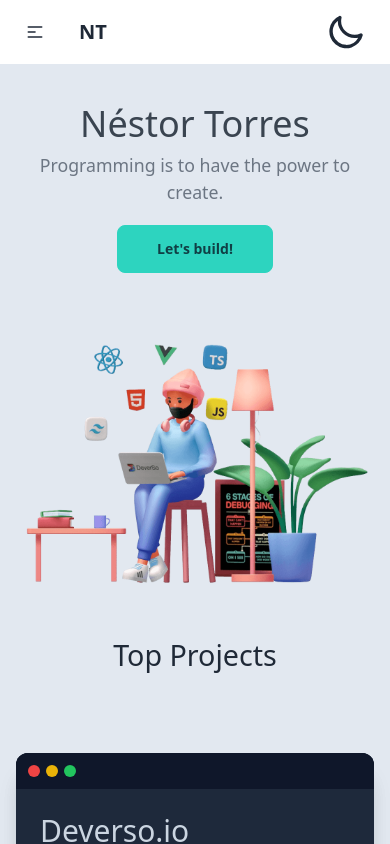
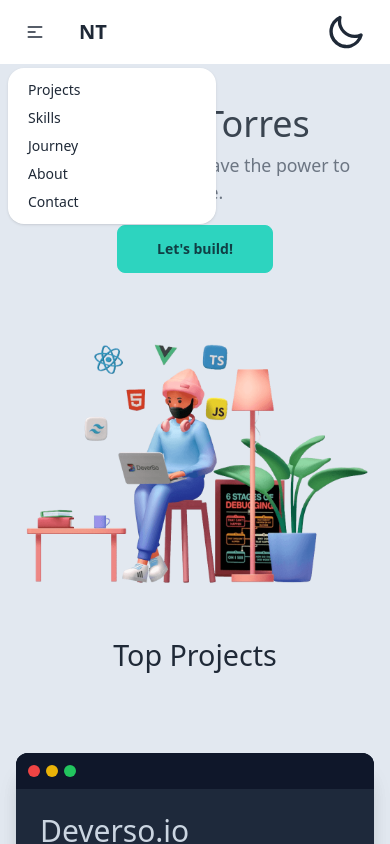
Before and after one commit to Personal-nt/myWebDevPage, a React (Vite) app: page / in a window 390 px wide. Both pictures are taken after a click on the button 35 px from the left and 32 px from the top of the page. Shown: the top 844 px of the page. Built offline with nearby package versions, Linux system fonts and the light colour scheme.

Commit message:
navbar collapse test on mobile

```diff
--- a/src/components/NavBar.tsx
+++ b/src/components/NavBar.tsx
@@ -1,23 +1,27 @@
 import { Link } from 'react-router-dom'
 import DarkModeSwitcher from './DarkModeSwitcher'
 import { HashLink } from 'react-router-hash-link'
-import { useState } from 'react'
+import { useState } from 'react';
 
 const NavBar = () => {
-    const [isOpen, setIsOpen] = useState(false)
+    const [dropdownOpen, setDropdownOpen] = useState(true);
 
     const toggleDropdown = () => {
-        setIsOpen(!isOpen)
-    }
+        setDropdownOpen(!dropdownOpen);
+        setTimeout(() => {
+            setDropdownOpen(true);
+        }, 100);
+    };
 
     return (
         <div className="navbar sticky top-0 z-[999] bg-base-100 px-2">
             <div className="navbar-start">
-                <div className="dropdown">
+                <div className="dropdown ">
                     <div
                         tabIndex={0}
                         role="button"
                         className="btn btn-ghost lg:hidden"
+                        id="dropdown-content"
                     >
                         <svg
                             xmlns="http://www.w3.org/2000/svg"
@@ -36,7 +40,7 @@ const NavBar = () => {
                     </div>
                     <ul
                         tabIndex={0}
-                        className={`${isOpen ? "block" : "hidden"} menu dropdown-content menu-sm z-[1] mt-3 w-52 rounded-box bg-base-100 p-2 shadow`}
+                        className={`${dropdownOpen ? 'block' : 'hidden'} menu dropdown-content menu-sm z-[1] mt-3 w-52 rounded-box bg-base-100 p-2 shadow`}
                     >
                         <li onClick={toggleDropdown}>
                             {/* <a href="/projects">TEST</a> */}
@@ -53,16 +57,16 @@ const NavBar = () => {
                                 </li>
                             </ul>
                         </li> */}
-                        <li>
+                        <li onClick={toggleDropdown}>
                             <Link to="skills">Skills</Link>
-                        </li>
-                        <li>
+                        </li >
+                        <li onClick={toggleDropdown}>
                             <HashLink to="/#journey">Journey</HashLink>
                         </li>
-                        <li>
+                        <li onClick={toggleDropdown}>
                             <a>About</a>
                         </li>
-                        <li>
+                        <li onClick={toggleDropdown}>
                             <Link to="contact">Contact</Link>
                         </li>
                     </ul>
```
